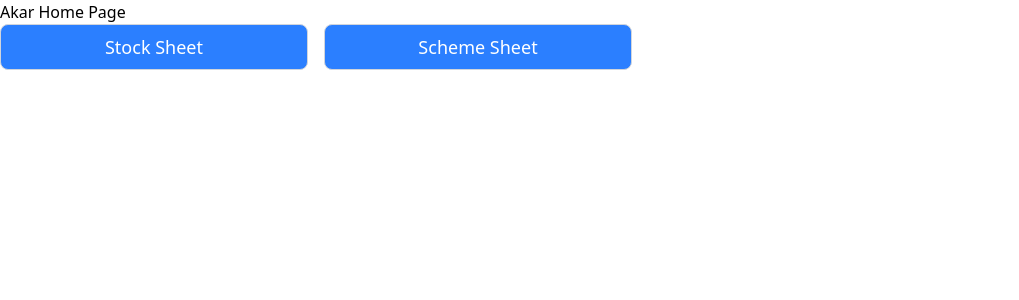
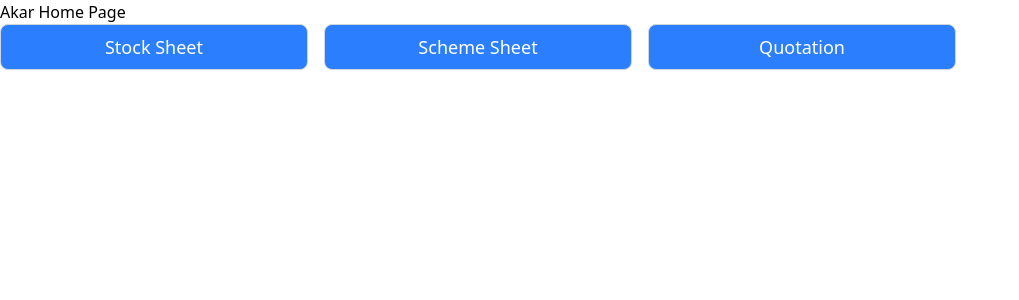
Before and after one commit to akar-fourwheel/akar-stock-sheet, a React (Vite) app in the folder client/: page / in a window 1280 px wide. Shown: the top 300 px of the page, without its empty margins (0-1019 px from the left). Built offline with nearby package versions, Linux system fonts and the light colour scheme.

Commit message:
added quota button

```diff
--- a/client/src/Pages/homePage.jsx
+++ b/client/src/Pages/homePage.jsx
@@ -20,6 +20,14 @@ const homePage = (req,res) => {
                 Scheme Sheet
               </button>
               </Link>
+              <Link to='/quotation'>
+              <button
+                type="button"
+                className={`w-full py-2 px-4 text-lg rounded-lg border border-gray-300 bg-blue-500 text-white cursor-pointer`}
+              >
+                Quotation
+              </button>
+              </Link>
             </div>
         </div>
     )
--- a/client/src/Pages/quotationPage.jsx
+++ b/client/src/Pages/quotationPage.jsx
@@ -363,7 +363,7 @@ const quotationPage = () => {
 
   return (
     <div className="m-auto w-full max-w-4xl p-4">
-  <h2 className="text-2xl font-semibold text-center mb-6">Test form for Scheme-Letter API</h2>
+  <h2 className="text-2xl font-semibold text-center mb-6">Test form for Quotation</h2>
 
   <form onSubmit={handleSubmit} className="space-y-4">
     <div className="space-y-2">
```
